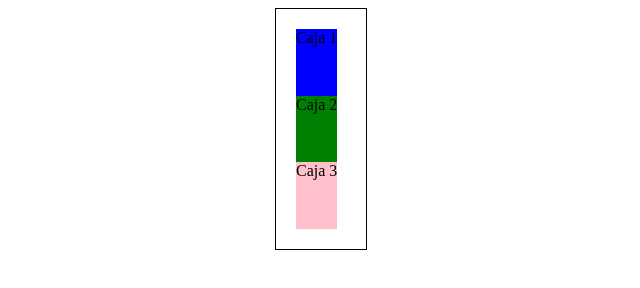
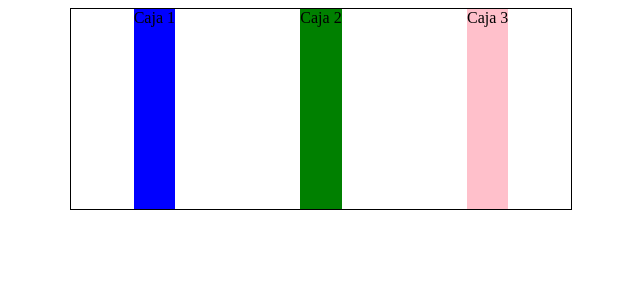
Before and after one commit to saulocervantes/MasterEnBootstrap4, a plain HTML site: page Pruebas Flexbox/flexbox.html in a window 1280 px wide. Shown: the whole page, without its empty margins (319-959 px from the left). Drawn offline with Linux system fonts and the light colour scheme.

Commit message:
42 Regla 5 de flex

```diff
--- a/Pruebas Flexbox/flexbox.html
+++ b/Pruebas Flexbox/flexbox.html
@@ -9,14 +9,13 @@
     <meta http-equiv="x-ua-compatible" content="ie=edge">
     <style>
         section {
-            width: 50px;
+            width: 500px;
             height: 200px;
             border: 1px solid #000;
             margin: 0 auto;
             display: flex;
-            flex-direction: row;
-            padding: 20px;
-            flex-wrap: wrap;
+            justify-content: space-around;
+
         }
 
         .caja1 {
```
